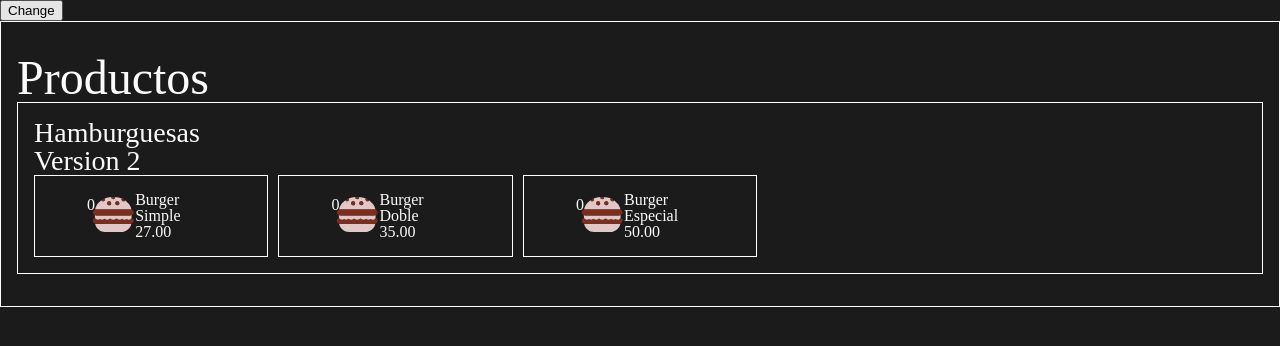
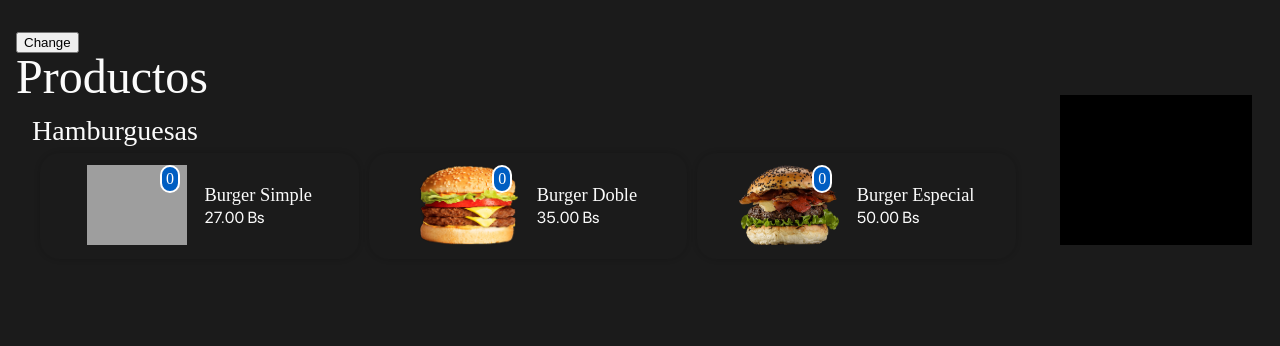
Before and after one commit to NelsonRs/hellburger, a PHP site: page / in a window 1280 px wide. Shown: the top 346 px of the page. Run offline with PHP 8.4, Linux system fonts and the light colour scheme; data comes from the database, SQL or seed files in the repository; style sheets or scripts are compiled from the project's sources; grey boxes are pictures that could not be loaded.

Commit message:
Se hizo mejoras en el Front-end

```diff
--- a/assets/css/style.css
+++ b/assets/css/style.css
@@ -9,44 +9,120 @@
   content: "";
 }
 
+.products {
+  padding: 0.5rem;
+  display: grid;
+  grid-template-columns: repeat(2, 1fr);
+  grid-gap: 10px;
+  grid-auto-rows: minmax(80px, auto);
+}
+.products .card {
+  display: flex;
+  padding: 0.1rem;
+  height: 180px;
+  border-radius: 20px;
+  align-items: center;
+  justify-content: center;
+  box-shadow: 0px 0px 4px 2px rgba(0, 0, 0, 0.1);
+}
+.products .card .card-body {
+  display: block;
+}
+.products .card .card-body .img {
+  display: flex;
+  padding-bottom: 10px;
+  justify-content: center;
+  position: relative;
+}
+.products .card .card-body .img img {
+  width: 100px;
+  height: 80px;
+}
+.products .card .card-body .img span {
+  position: absolute;
+  top: 0;
+  right: 15%;
+  font-family: "SF Pro Display Black";
+  background-color: rgb(0, 94, 194);
+  color: white;
+  border-radius: 50px;
+  border: 2px solid white;
+  padding: 0.25rem;
+}
+.products .card .card-body .title {
+  text-align: center;
+  font-size: 1rem;
+}
+.products .card .card-body .title h3 {
+  padding-bottom: 5px;
+  font-size: 1.15rem;
+}
+
+.cart {
+  display: none;
+}
+
+@media (min-width: 540px) {
+  .section-index {
+    display: inline-block;
+    width: 80%;
+  }
+  .cart {
+    display: inline-block;
+    width: 15%;
+    height: 150px;
+    background-color: black;
+  }
+  .products {
+    padding: 0.5rem;
+    display: grid;
+    grid-template-columns: repeat(3, 1fr);
+    grid-gap: 10px;
+    grid-auto-rows: minmax(80px, auto);
+  }
+  .products .card {
+    display: flex;
+    height: 90px;
+    padding: 0.5rem;
+  }
+  .products .card .card-body {
+    display: flex;
+    align-items: center;
+  }
+  .products .card .card-body .img {
+    display: inline-block;
+    padding-bottom: 0px;
+    padding-right: 10px;
+    position: relative;
+  }
+  .products .card .card-body .img img {
+    width: 100px;
+    height: 80px;
+  }
+  .products .card .card-body .title {
+    text-align: left;
+    margin: 0 0 0 0.5rem;
+  }
+}
 .section-index {
-  border: 1px solid white;
   padding: 2rem 1rem;
 }
 .section-index header h1 {
+  font-family: "SF Pro Display Black";
   font-size: 48px;
 }
 .section-index .section-hamburguer {
-  border: 1px solid white;
   padding: 1rem;
 }
 .section-index .section-hamburguer header h2 {
+  font-family: "SF Pro Display Black";
   font-size: 28px;
 }
-.section-index .section-hamburguer .products {
-  display: grid;
-  grid-template-columns: repeat(5, 1fr);
-  grid-gap: 10px;
-  grid-auto-rows: minmax(80px, auto);
+.section-index .section-hamburguer .products .card .title h3 {
+  font-family: "SF Pro Display Black";
 }
-.section-index .section-hamburguer .products .card {
-  display: flex;
-  padding: 1rem;
-  border: 1px solid white;
-  align-items: center;
-  justify-content: center;
-}
-.section-index .section-hamburguer .products .card .img {
-  position: relative;
-  width: 20%;
-}
-.section-index .section-hamburguer .products .card .img span {
-  position: absolute;
-  top: 0;
-}
-.section-index .section-hamburguer .products .card .title {
-  width: 40%;
-  margin: 0 0 0 0.5rem;
+.section-index .section-hamburguer .products .card .title p {
+  font-family: "SF Pro Display";
 }
 .section-index .section-hamburguer .products .card .actions {
   width: 40%;
@@ -71,4 +147,21 @@
 }
 .section-index .section-hamburguer .products .card .actions span:active {
   background: var(--primary);
+}
+
+@font-face {
+  font-family: "SF Pro Display";
+  src: url(../fonts/SFPRODISPLAYREGULAR.OTF);
+}
+@font-face {
+  font-family: "SF Pro Display Black Italic";
+  src: url(../fonts/SFPRODISPLAYBLACKITALIC.OTF);
+}
+@font-face {
+  font-family: "SF Pro Display Bold";
+  src: url(../fonts/SFPRODISPLAYBOLD.OTF);
+}
+@font-face {
+  font-family: "SF Pro Display Medium";
+  src: url(../fonts/SFPRODISPLAYMEDIUM.OTF);
 }/*# sourceMappingURL=style.css.map */
--- a/assets/css/style.scss
+++ b/assets/css/style.scss
@@ -1,4 +1,5 @@
 @import url(/assets/css/reset/style.css);
+
 
 .stretched-link::after{
     position:absolute;
@@ -7,47 +8,139 @@
     bottom:0;
     left:0;
     z-index:1;
-    content:""}
+    content:""
+}
+
+.products{
+    padding: 0.5rem;
+    display: grid;
+    grid-template-columns: repeat(2, 1fr);
+    grid-gap: 10px;
+    grid-auto-rows: minmax(80px, auto);
+    .card{
+        display: flex;
+        padding: 0.1rem;
+        height: 180px;
+        border-radius: 20px;
+        align-items: center;
+        justify-content: center;
+        box-shadow: 0px 0px 4px 2px rgba(0, 0, 0, 0.1);
+        .card-body{
+            display: block;
+            .img{
+                display: flex;
+                padding-bottom: 10px;
+                justify-content: center;
+                position: relative;
+                img{
+                    width: 100px;
+                    height: 80px;
+                }
+                span{
+                    position: absolute;
+                    top: 0;
+                    right:15%;
+                    font-family: 'SF Pro Display Black';
+                    background-color: rgb(0, 94, 194);
+                    color: white;
+                    border-radius: 50px;
+                    border: 2px solid white;
+                    padding: 0.25rem;
+                }
+            }
+            .title{
+                text-align: center;
+                font-size: 1rem;
+                h3{
+                    padding-bottom: 5px;
+                    font-size: 1.15rem;
+                }
+            }
+        }
+
+    }
+}
+.cart{
+    display: none;
+}
+@media (min-width: 540px) {
+    .section-index{
+        display: inline-block;
+        width: 80%;
+    }
+
+    .cart{
+        display: inline-block;
+        width: 15%;
+        height: 150px;
+        background-color: black;
+    }
+
+    .products{
+        padding: 0.5rem;
+        display: grid;
+        grid-template-columns: repeat(3, 1fr);
+        grid-gap: 10px;
+        grid-auto-rows: minmax(80px, auto);
+        .card{
+            display: flex;
+            height: 90px;
+            padding: 0.5rem;
+            .card-body{
+                display: flex;
+                align-items: center;
+
+
+                .img{
+                    display: inline-block;
+                    padding-bottom: 0px;
+                    padding-right: 10px;
+                    position: relative;
+                    img{
+                        width: 100px;
+                        height: 80px;
+                    }
+
+                }
+                .title{
+                    text-align: left;
+                    margin: 0 0 0 .5rem;
+                }
+            }
+        }
+    }
+}
+
+
+
 
 .section-index{
-    border: 1px solid white;
     padding: 2rem 1rem;
     header{
         h1{
+            font-family: 'SF Pro Display Black';
             font-size: 48px;
         }
     }
 
     .section-hamburguer{
-        border: 1px solid white;
         padding: 1rem;
         header{
             h2{
+                font-family: 'SF Pro Display Black';
                 font-size: 28px;
             }
         }
         .products{
-            display: grid;
-            grid-template-columns: repeat(5, 1fr);
-            grid-gap: 10px;
-            grid-auto-rows: minmax(80px, auto);
+
         .card{
-            display: flex;
-            padding: 1rem;
-            border: 1px solid white;
-            align-items: center;
-            justify-content: center;
-            .img{
-                position: relative;
-                width: 20%;
-                span{
-                    position: absolute;
-                    top: 0;
+            .title{
+                h3{
+                    font-family: 'SF Pro Display Black';
                 }
-            }
-            .title{
-                width: 40%;
-                margin: 0 0 0 .5rem;
+                p{
+                    font-family: 'SF Pro Display';
+                }
             }
             .actions{
                 width: 40%;
@@ -78,3 +171,26 @@
     }
 }
 }
+
+
+
+
+@font-face {
+    font-family: 'SF Pro Display';
+    src: url(../fonts/SFPRODISPLAYREGULAR.OTF);
+}
+
+@font-face {
+    font-family: 'SF Pro Display Black Italic';
+    src: url(../fonts/SFPRODISPLAYBLACKITALIC.OTF);
+}
+
+@font-face {
+    font-family: 'SF Pro Display Bold';
+    src: url(../fonts/SFPRODISPLAYBOLD.OTF);
+}
+
+@font-face {
+    font-family: 'SF Pro Display Medium';
+    src: url(../fonts/SFPRODISPLAYMEDIUM.OTF);
+}
--- a/index.php
+++ b/index.php
@@ -2,7 +2,7 @@
     $root = $_SERVER["DOCUMENT_ROOT"]; require_once $root.'/php/models/class.php';
 ?>
 <!DOCTYPE html>
-<html lang="en">
+<html lang="es">
 <head>
     <meta charset="UTF-8">
     <meta http-equiv="X-UA-Compatible" content="IE=edge">
@@ -11,19 +11,22 @@
     <link rel="stylesheet" href="/assets/css/style.css">
 </head>
 <body>
+
+    <section class="section-index">
     <button id="theme-switch">Change</button>
-    <section class="section-index">
         <header>
             <h1>Productos</h1>
         </header>
         <section class="section-hamburguer">
             <header>
                 <h2>Hamburguesas</h2>
-                <h2>Version 2</h2>
             </header>
             <?=printProducts()?>
         </section>
     </section>
+    <section class="cart">
+
+    </section>
 <script src="<?php $root?>assets/js/main.js"></script>
 </body>
 </html>
--- a/php/models/class.php
+++ b/php/models/class.php
@@ -13,16 +13,18 @@
                 $price = $row["price"];
                 $print .= '
                         <div class="card" style="position:relative;">
+                            <div class="card-body">
                                 <div class="img">
-                                <img src="/assets/svg/burger.svg">
+                                    <img src="/assets/img/products/'.$name.'.png">
                                     <span id="num'.$id.'">0</span>
                                 </div>
 
                                 <div class="title">
                                     <h3>'.$name.'</h3>
-                                <p>'.$price.'</p>
+                                    <p>'.$price.' Bs</p>
                                     <a id="'.$id.'" class="stretched-link" onclick="this.parentNode.querySelector('."'input[id=qty".$id."]'".').stepUp(),total(this),addProduct('.$id.')"></a>
                                     <input id="qty'.$id.'" type="number" min="0" value="0" hidden>
+                                </div>
                             </div>
                         </div>
                     ';
```
Also changed, not shown: assets/fonts/SFPRODISPLAYBLACKITALIC.OTF (added), assets/fonts/SFPRODISPLAYBOLD.OTF (added), assets/fonts/SFPRODISPLAYMEDIUM.OTF (added), assets/fonts/SFPRODISPLAYREGULAR.OTF (added), assets/img/products/Burger Doble.png (added), assets/img/products/Burger Especial.png (added), 2 other files. Lines whose indentation alone changed are shown as unchanged.
